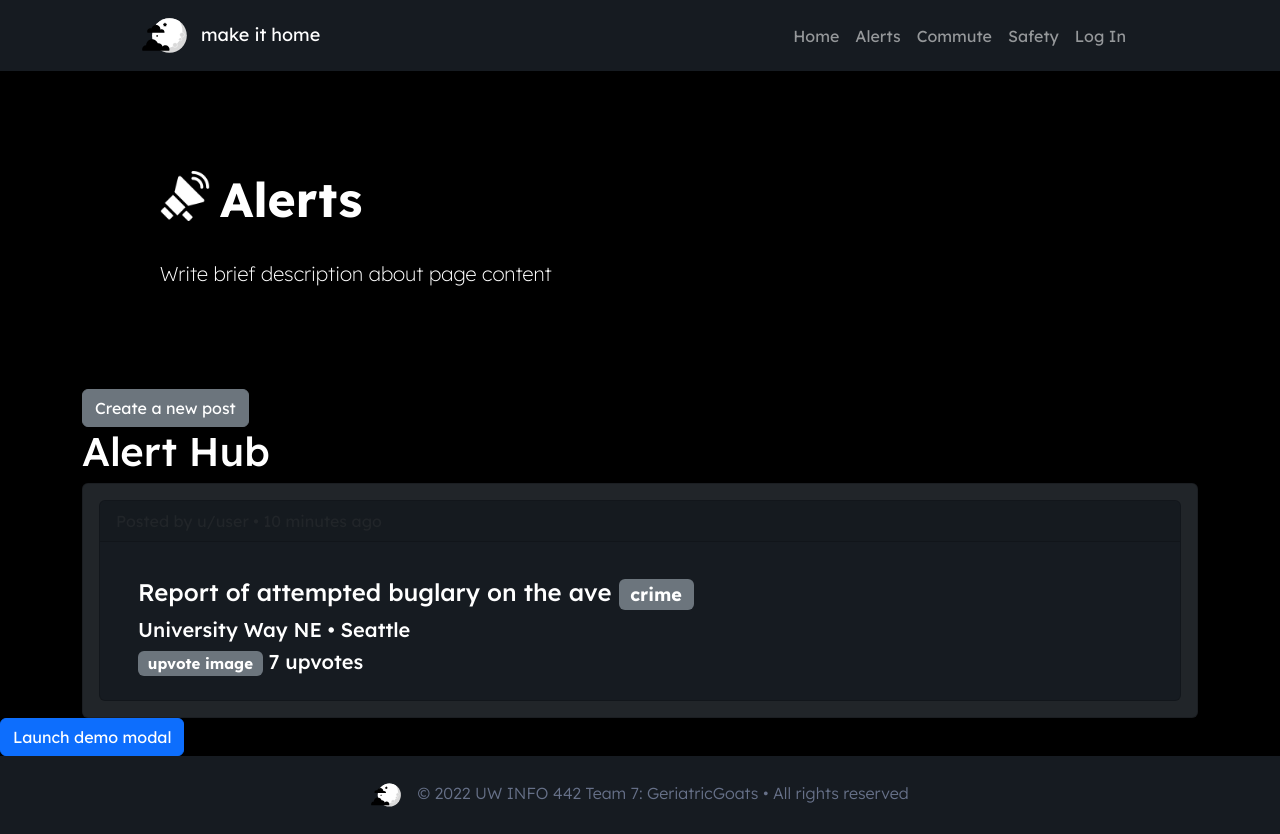
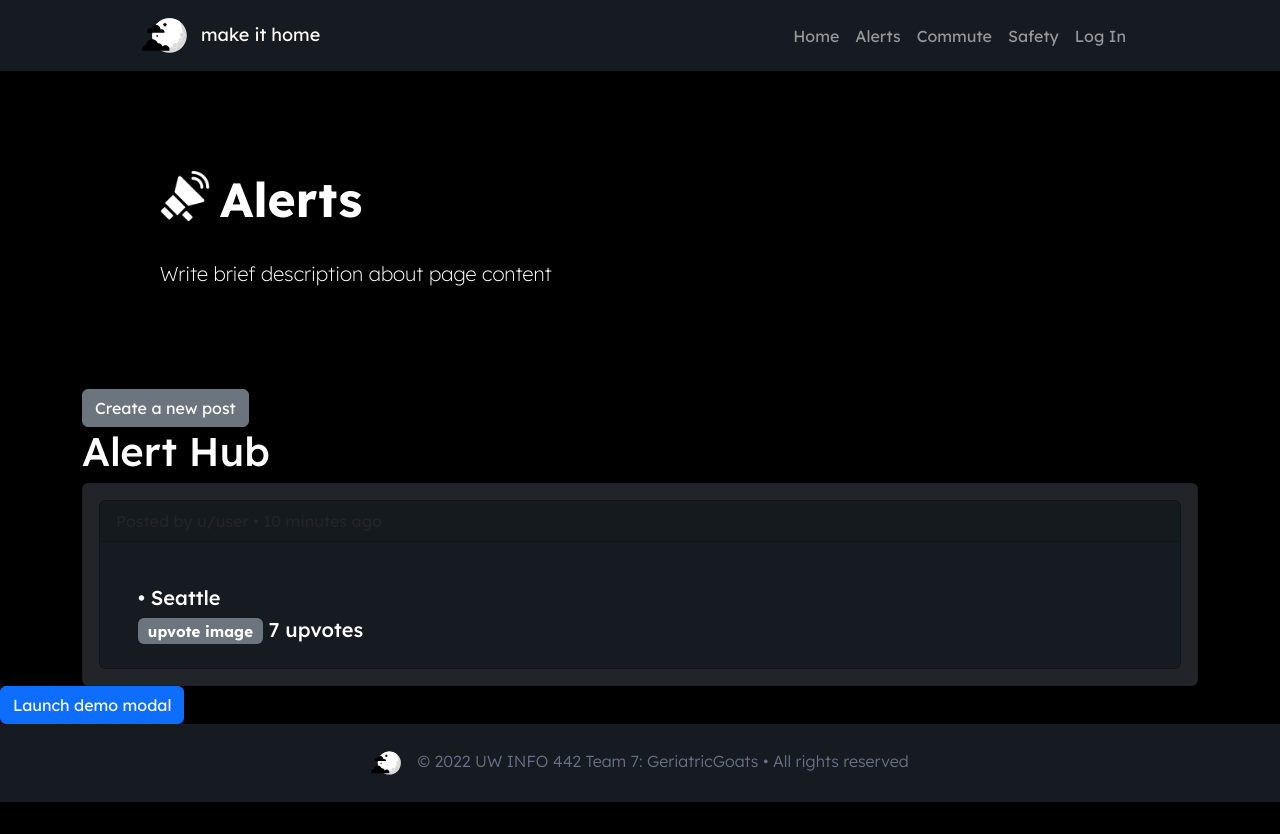
Before and after one commit to UW-INFO442-AU22/GeriatricGoats, a React (Create React App) app: page /alerts in a window 1280 px wide. Both pictures are taken after a click on the button "Create a new post". After the commit the page ends 802 px from the top, so only its background shows below. Built offline with nearby package versions, Linux system fonts and the light colour scheme.

Commit message:
interactivity works, need to figure out two button situation..

```diff
--- a/src/Alerts.js
+++ b/src/Alerts.js
@@ -15,8 +15,7 @@ import {
 import "./css/Alerts.css";
 import loudSpeaker from "./img/loud-speaker.png"
 
-// Forum page
-
+// Alerts() renders the entire forum page, it is being called in App.js
 export function Alerts() {
   return (
     <div>
@@ -27,15 +26,15 @@ export function Alerts() {
         </div>
         <p>Write brief description about page content</p>
       </div>
-      <CardApp />
       <MakeForm />
     </div>
   )
 }
 
 
-// pop-up with form
-// sends data to MakePost()
+//MakeForm() creates the pop-up with the form, and it sends the data to MakePost() to populate the post information.
+// It calls CardApp() which hosts the "Alert Hub", where posts are. It does this so it can send data.
+
 function MakeForm() {
   // these are things to deal with closing, showing the popup
   const [show, setShow] = useState(false);
@@ -46,13 +45,14 @@ function MakeForm() {
   const [titleValue, setTitleValue] = useState('')
   const [incidentValue, setIncidentValue] = useState('')
   const [locationValue, setLocationValue] = useState('')
+
   // if there's a new input on a form,
   // then set the accompaning useState with the inputted value
   const handleChange = (event) => {
+
+      let newValue = event.target.value
       // get form which was updated..
-      let newValue = event.target.value
     if(event.target.id == 'titleInput'){
-
       setTitleValue(newValue);
     }
     else if(event.target.id == 'incidentInput'){
@@ -67,6 +67,7 @@ function MakeForm() {
 
   return (
     <>
+        <CardApp title={titleValue} location={locationValue} incident={incidentValue} />
       <Button variant="primary" onClick={handleShow}>
         Launch demo modal
       </Button>
@@ -115,20 +116,28 @@ function MakeForm() {
           </Button>
         </Modal.Footer>
       </Modal>
+
     </>
+
+
   );
 }
 
 
+// CardApp takes in both MakeCard and MakePost just so the data can be shared
+function CardApp(props) {
 
-// CardApp takes in both MakeCard and MakePost just so the data can be shared
-function CardApp() {
+  // props are taken in from  MakeForm(), used to populate forum posts
+  const title = props.title;
+  const location = props.location;
+  const incident = props.incident;
+  // used to track how many posts there are
   const [postList, setPostList] = useState([]);
 
   // event that happens when add post button is clicked
   const clicked = event => {
     setPostList(postList.concat(
-      <MakePost key={postList.length} />));
+      <MakePost key={postList.length} title={title} location={location} incident={incident} />));
   };
   return (
 
@@ -145,6 +154,7 @@ function CardApp() {
 // posts are attached here (basically just a dark container)
 // parent component to MakePost
 function MakeCard(props) {
+
   const posts = props.posts;
   // <Card.Header as="h5">Night Watch Forum</Card.Header>
   return (
@@ -160,7 +170,14 @@ function MakeCard(props) {
 
 // Post component
 // Child component to MakeCard
-function MakePost() {
+function MakePost(props) {
+
+  const title = props.title;
+  const location = props.location;
+  const incident = props.incident;
+
+  console.log(title);
+
   return (
     <div>
       <Card style={{ width: '100%' }}>
@@ -170,12 +187,13 @@ function MakePost() {
             <Container>
               <Row>
                 <h4>
-                  Report of attempted buglary on the ave <Badge bg="secondary">crime</Badge>
+                  {title}
+                  <Badge bg="secondary">{incident}</Badge>
                 </h4>
               </Row>
               <Row>
                 <h5>
-                  University Way NE • Seattle
+                  {location} • Seattle
                 </h5>
               </Row>
               <Row>
```
